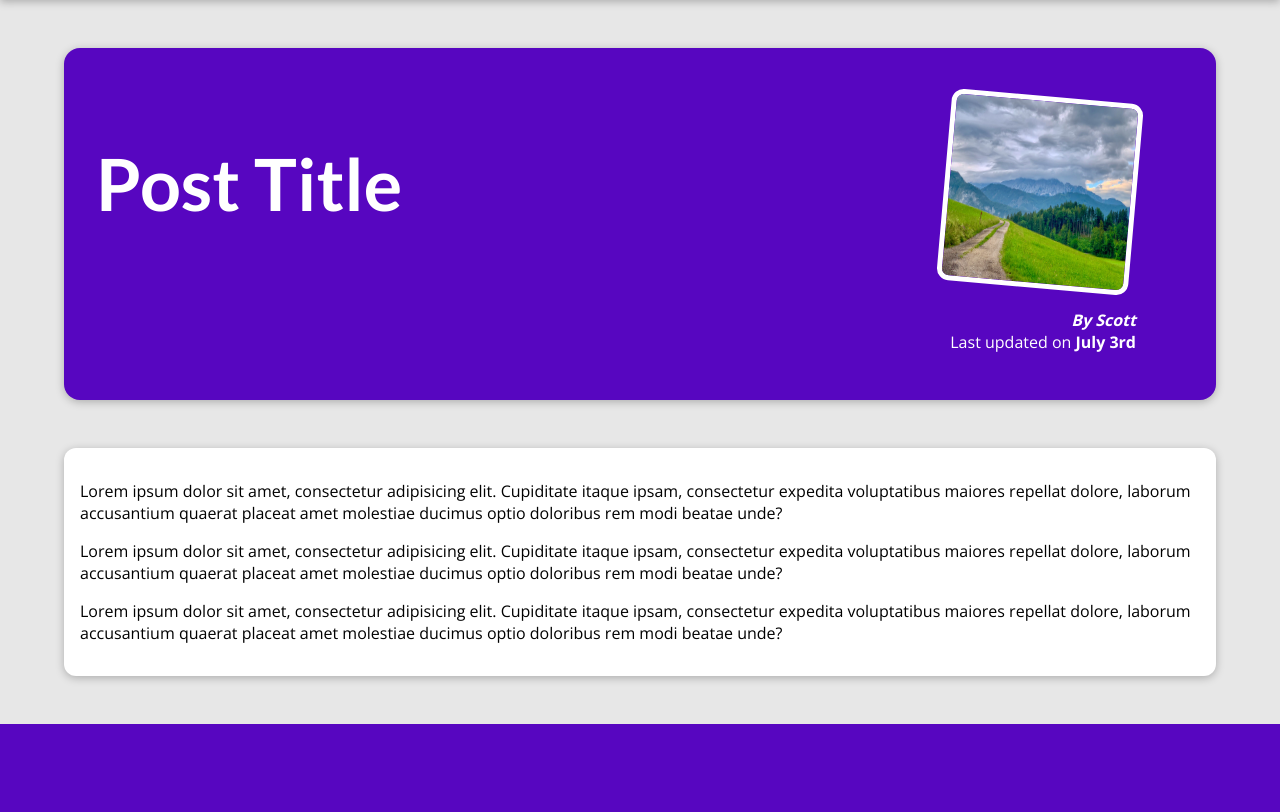
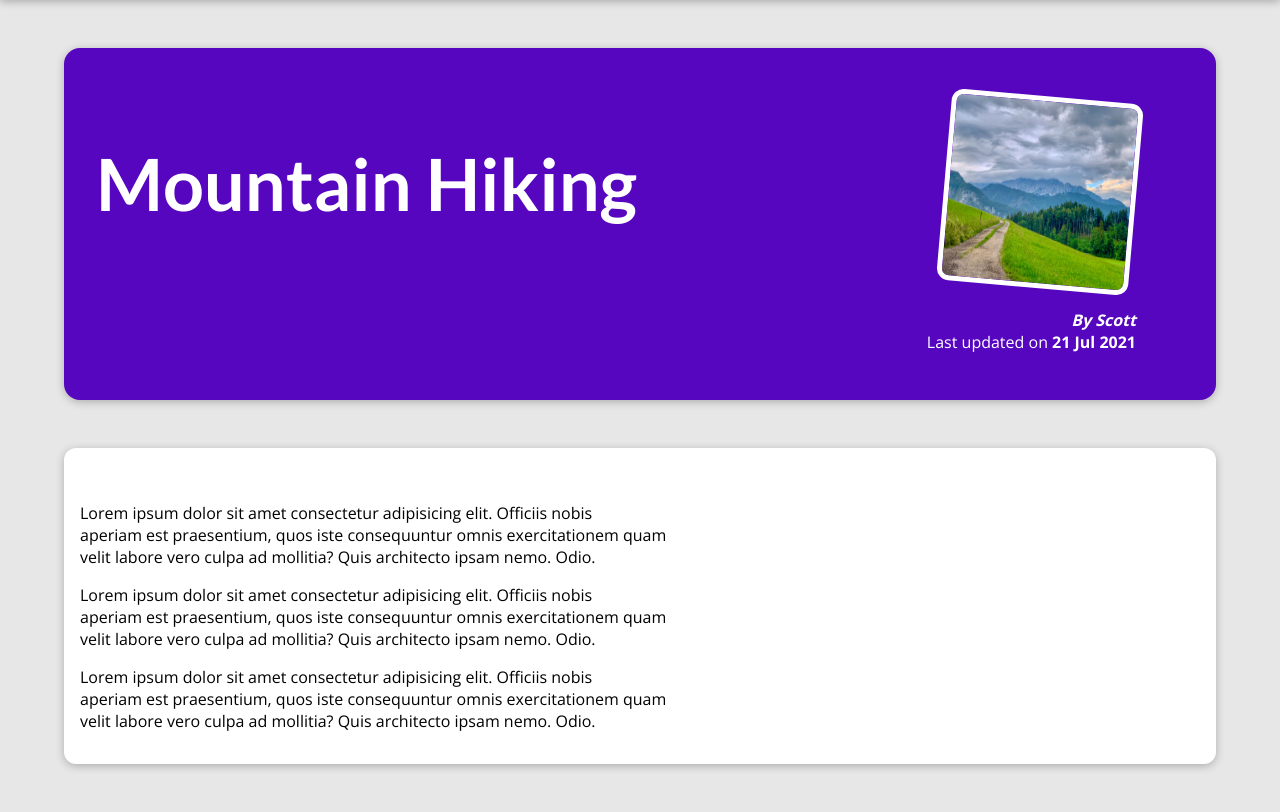
Before and after one commit to ScottMS724/blog_site, a Django app: page /posts/mountain-view in a window 1280 px wide. Shown: the part 80-892 px from the top of the page. Before the commit the page ends 804 px from the top, so only its background shows below. Run offline with Django 3.2, Linux system fonts and the light colour scheme.

Commit message:
add dynamic post show page

```diff
--- a/main_blog/templates/main_blog/post-details.html
+++ b/main_blog/templates/main_blog/post-details.html
@@ -2,7 +2,7 @@
 {% load static %}
 
 {% block title %}
-    This Post's Title
+    {{ post.title }}
 {% endblock %}
 
 {% block css_files %}
@@ -11,34 +11,17 @@
 
 {% block content %}
   <section id="summary">
-    <h2>Post Title</h2>
+    <h2>{{ post.title }}</h2>
     <article>
-      <img src="{% static "main_blog/images/mountainview.jpg" %}" alt="Post Title" />
-      <address>By Scott</address>
+      <img src="{% static "main_blog/images/"|add:post.image %}" alt={{ post.title }} />
+      <address>By {{ post.author }}</address>
       <div>
-        Last updated on <time>July 3rd</time>
+        Last updated on <time>{{ post.date|date:"d M Y" }}</time>
       </div>
     </article>
   </section>
 
   <main>
-    <p>
-      Lorem ipsum dolor sit amet, consectetur adipisicing elit. Cupiditate itaque ipsam,
-      consectetur expedita voluptatibus maiores repellat dolore,
-      laborum accusantium quaerat placeat amet molestiae
-      ducimus optio doloribus rem modi beatae unde?
-    </p>
-    <p>
-      Lorem ipsum dolor sit amet, consectetur adipisicing elit. Cupiditate itaque ipsam,
-      consectetur expedita voluptatibus maiores repellat dolore,
-      laborum accusantium quaerat placeat amet molestiae
-      ducimus optio doloribus rem modi beatae unde?
-    </p>
-    <p>
-      Lorem ipsum dolor sit amet, consectetur adipisicing elit. Cupiditate itaque ipsam,
-      consectetur expedita voluptatibus maiores repellat dolore,
-      laborum accusantium quaerat placeat amet molestiae
-      ducimus optio doloribus rem modi beatae unde?
-    </p>
+    {{ post.content|linebreaks }}
   </main>
 {% endblock %}
--- a/main_blog/views.py
+++ b/main_blog/views.py
@@ -70,7 +70,7 @@
 def get_date(post):
   return post['date']
 
-#index
+#homepage
 def starting_page(request):
     sorted_posts = sorted(all_posts, key=get_date)
     latest_posts = sorted_posts[-3:]
@@ -78,8 +78,15 @@
       "posts": latest_posts
     })
 
+#index
 def posts(request):
-    return render(request, "main_blog/all-posts.html")
+    return render(request, "main_blog/all-posts.html", {
+      "all_posts": all_posts
+    })
 
+#post show page
 def post_detail(request, slug):
-    return render(request, "main_blog/post-details.html")
+    identified_post = next(post for post in all_posts if post['slug'] == slug)
+    return render(request, "main_blog/post-details.html", {
+      "post": identified_post
+    })
```
Also changed, not shown: main_blog/templates/main_blog/all-posts.html (+3 -6 lines).
